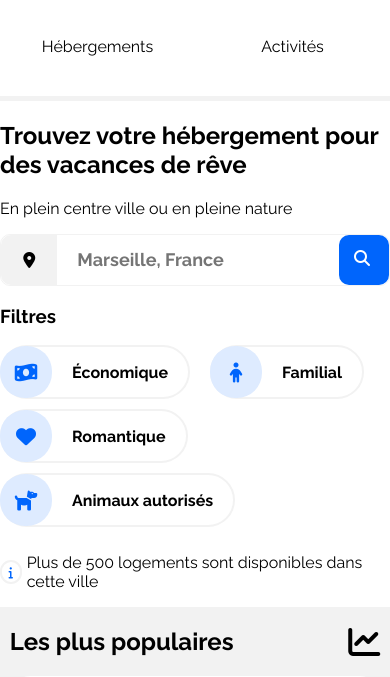
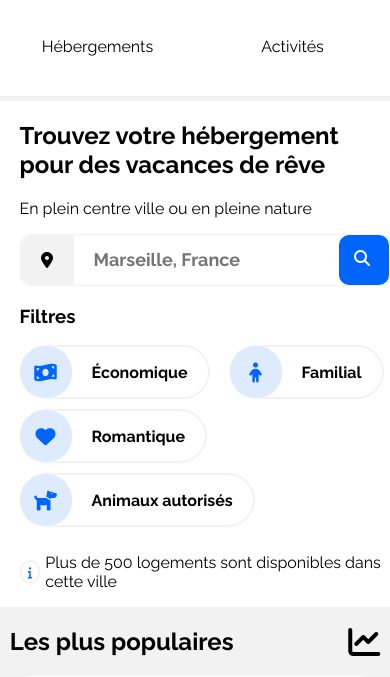
Before and after one commit to SANAGOdev/P2-Booki-WebSite, a plain HTML site: page index.html in a window 390 px wide. Shown: the part 97-774 px from the top of the page. Drawn offline with Linux system fonts and the light colour scheme.

Commit message:
finissions responsivités format tablette et mobile

```diff
--- a/css/style.css
+++ b/css/style.css
@@ -532,6 +532,7 @@
     padding: 0;
   }
   #mainTitle {
+    margin-left: 5%;
     text-align: start;
   }
   .sizeLinks {
@@ -574,6 +575,7 @@
   .borderSearch {
     justify-content: space-between;
     width: auto;
+    margin-left: 5%;
   }
   .searchIconSize {
     height: 50px;
@@ -592,7 +594,9 @@
   .margFiltreTitle{
     margin: 0;
   }
-
+  .mobileMargFiltre{
+    margin-left: 5%;
+  }
   .mobileFiltre{
     flex-direction: column;
     align-items: flex-start;
@@ -602,6 +606,9 @@
   }
   .iconeSize{
     width: 20%;
+  }
+  .info{
+    margin-left: 5%;
   }
 
 /*============================================================*/
--- a/index.html
+++ b/index.html
@@ -58,7 +58,7 @@
             </div>
           </div>
         </div>
-        <div class="mobileFiltre filtre margFiltre">
+        <div class="mobileMargFiltre mobileFiltre filtre margFiltre">
           <div class="margFiltreTitle"><h3>Filtres</h3></div>
 
           <div class="flexAround">
```
